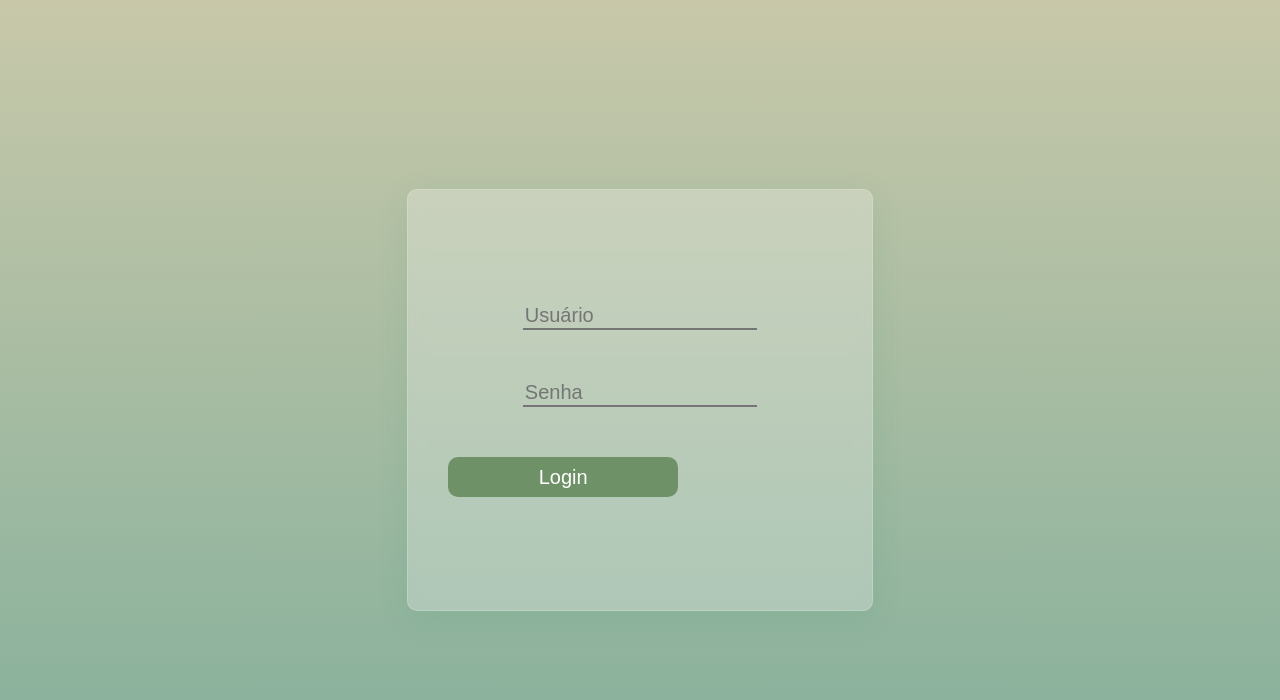
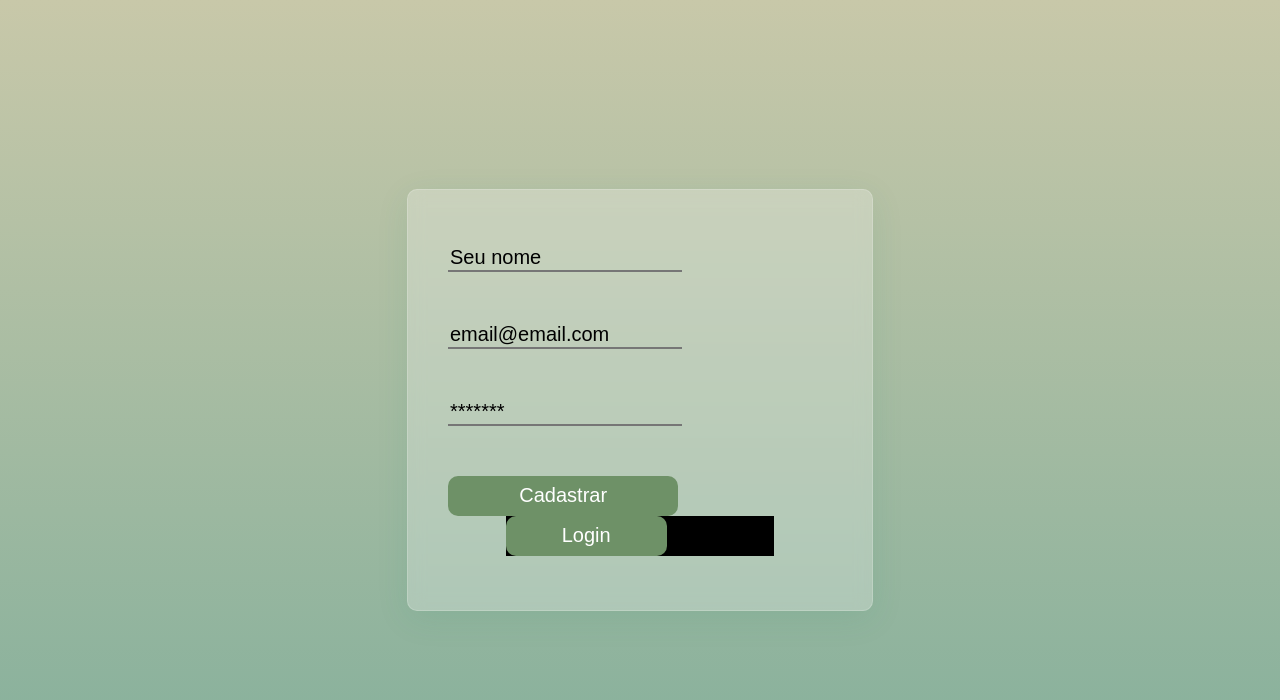
Before and after one commit to gustavoking/Fugiro, a React (Create React App) app: page / in a window 1280 px wide. Shown: the top 700 px of the page. Built offline with nearby package versions, Linux system fonts and the light colour scheme.

Commit message:
third commit

```diff
--- /dev/null
+++ b/src/contexts/auth.js
@@ -0,0 +1,130 @@
+import { useState, createContext, useEffect } from "react";
+import firebase from "../services/firebase";
+import { toast } from "react-toastify";
+
+export const AuthContext = createContext({});
+
+function AuthProvider({ children }) {
+  const [user, setUser] = useState(null);
+  const [loadingAuth, setLoadingAuth] = useState(false);
+  const [loading, setLoading] = useState(true);
+
+  useEffect(() => {
+    function loadStorage() {
+      const storageUser = localStorage.getItem("SistemaUser");
+
+      if (storageUser) {
+        setUser(JSON.parse(storageUser));
+        setLoading(false);
+      }
+
+      setLoading(false);
+    }
+
+    loadStorage();
+  }, []);
+
+  //Fazendo login do usuario
+  async function signIn(email, password) {
+    setLoadingAuth(true);
+
+    await firebase
+      .auth()
+      .signInWithEmailAndPassword(email, password)
+      .then(async (value) => {
+        let uid = value.user.uid;
+
+        const userProfile = await firebase
+          .firestore()
+          .collection("users")
+          .doc(uid)
+          .get();
+
+        let data = {
+          uid: uid,
+          nome: userProfile.data().nome,
+
+          email: value.user.email,
+        };
+
+        setUser(data);
+        storageUser(data);
+        setLoadingAuth(false);
+        toast.success("Bem vindo de volta!");
+      })
+      .catch((error) => {
+        console.log(error);
+        toast.error("Ops algo deu errado!");
+        setLoadingAuth(false);
+      });
+  }
+
+  //Cadastrando um novo usuario
+  async function signUp(email, password, nome) {
+    setLoadingAuth(true);
+
+    await firebase
+      .auth()
+      .createUserWithEmailAndPassword(email, password)
+      .then(async (value) => {
+        let uid = value.user.uid;
+
+        await firebase
+          .firestore()
+          .collection("users")
+          .doc(uid)
+          .set({
+            nome: nome,
+          })
+          .then(() => {
+            let data = {
+              uid: uid,
+              nome: nome,
+              email: value.user.email,
+              permissao: "administrador",
+            };
+
+            setUser(data);
+            storageUser(data);
+            setLoadingAuth(false);
+            toast.success("Bem vindo a plataforma!");
+          });
+      })
+      .catch((error) => {
+        console.log(error);
+        toast.error("Ops algo deu errado!");
+        setLoadingAuth(false);
+      });
+  }
+
+  function storageUser(data) {
+    localStorage.setItem("SistemaUser", JSON.stringify(data));
+  }
+
+  //Logout do usuario
+  async function signOut() {
+    await firebase.auth().signOut();
+    localStorage.removeItem("SistemaUser");
+    setUser(null);
+  }
+
+  return (
+    <AuthContext.Provider
+      value={{
+        signed: !!user,
+        user,
+        loading,
+        signUp,
+        signOut,
+        signIn,
+        loadingAuth,
+        setUser,
+        storageUser,
+      }}
+    >
+      {children}
+    </AuthContext.Provider>
+  );
+}
+
+export default AuthProvider;
--- a/src/pages/SignIn/index.js
+++ b/src/pages/SignIn/index.js
@@ -1,16 +1,53 @@
-import React from "react";
+import React, { useState, useContext } from "react";
+
 import { Link } from "react-router-dom";
 
 import "./signIn.css";
+import { AuthContext } from "../../contexts/auth";
 
 export default function SignIn() {
+  const [email, setEmail] = useState("");
+  const [password, setPassword] = useState("");
+  const [nome, setNome] = useState("");
+
+  const { signUp, loadingAuth } = useContext(AuthContext);
+
+  function handleSubmit(e) {
+    e.preventDefault();
+
+    if (nome !== "" && email !== "" && password !== "") {
+      // signUp(email, password);
+    }
+  }
+
   return (
     <div className="container">
       <div className="login-container">
         <img />
 
-        <input placeholder="Usuário" />
-        <input placeholder="Senha" type="password" />
+        <form onSubmit={handleSubmit}>
+          <input
+            type="text"
+            placeholder="Seu nome"
+            value={nome}
+            onChange={(e) => setNome(e.target.value)}
+          />
+          <input
+            type="text"
+            placeholder="email@email.com"
+            value={email}
+            onChange={(e) => setEmail(e.target.value)}
+          />
+          <input
+            type="password"
+            placeholder="*******"
+            value={password}
+            onChange={(e) => setPassword(e.target.value)}
+          />
+          <button type="submit">
+            {loadingAuth ? "Carregando..." : "Cadastrar"}
+          </button>
+        </form>
 
         <Link to="/dashboard" className="link">
           <button>Login</button>
--- a/src/pages/SignIn/signIn.css
+++ b/src/pages/SignIn/signIn.css
@@ -40,6 +40,9 @@
   margin-bottom: 50px;
   color: #000;
 }
+.login-container input::placeholder {
+  color: #000;
+}
 
 .login-container button {
   width: 60%;
@@ -50,9 +53,13 @@
   cursor: pointer;
   font-size: 20px;
   color: #fff;
+  align-items: center;
+  justify-content: center;
 }
 
 .link {
-  width: 100%;
+  width: 70%;
   margin: 0 auto;
+  align-items: center;
+  background-color: #000;
 }
--- a/src/services/firebase.js
+++ b/src/services/firebase.js
@@ -1,6 +1,6 @@
-import firebase from "firebase/app";
-import "firebase/auth";
-import "firebase/firestore";
+import firebase from "firebase/compat/app";
+import "firebase/compat/auth";
+import "firebase/compat/firestore";
 
 let firebaseConfig = {
   apiKey: "AIzaSyBcQAyCuL_PnK0AgZTX1v-ctdYXPR63VqI",
```
